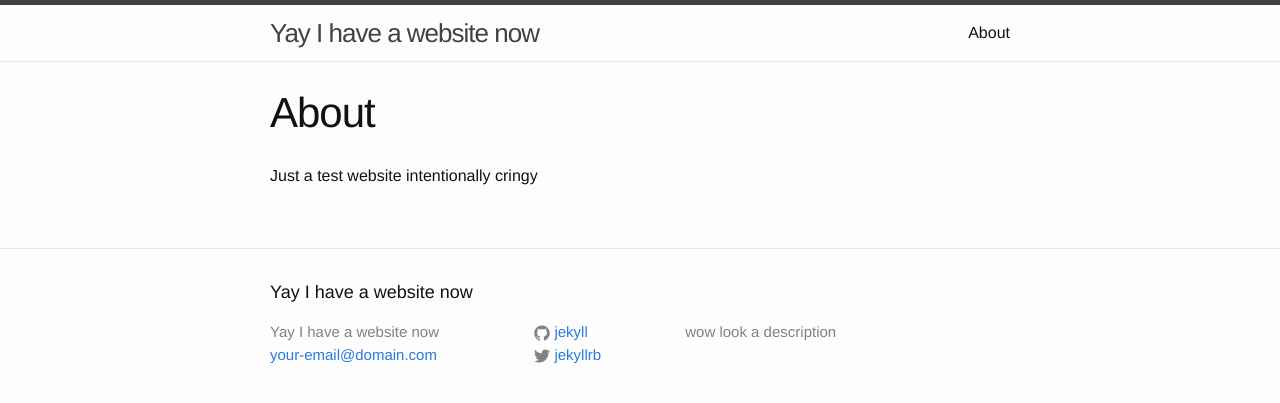
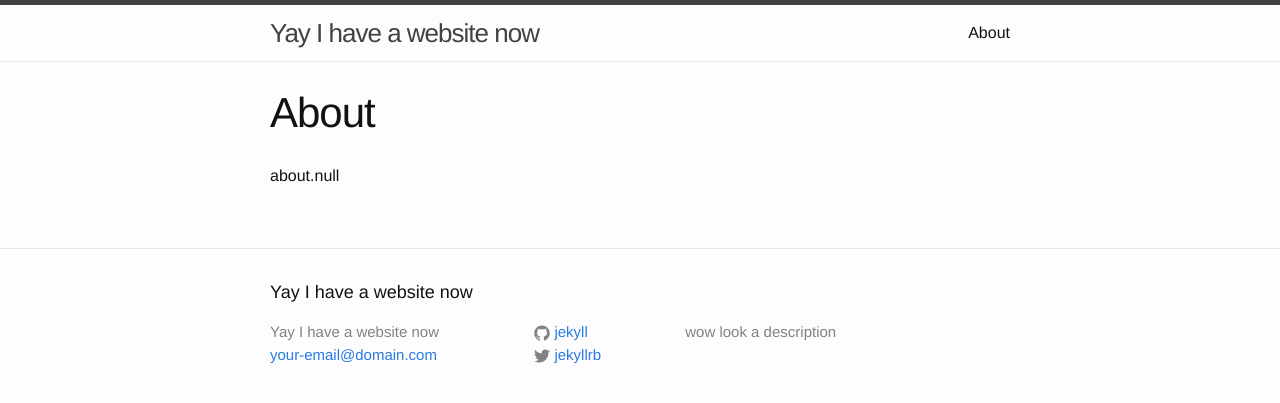
Before and after one commit to SpaceNerd95251/SpaceNerd95251.github.io, a Jekyll site: the page built from about.md, in a window 1280 px wide. Shown: the top 403 px of the page. Built offline with Jekyll 4.4.1, drawn with Linux system fonts in a browser that asks for light colours.

Commit message:
Update about.md

```diff
--- a/about.md
+++ b/about.md
@@ -4,4 +4,4 @@ title: About
 permalink: /about/
 ---
 
-Just a test website intentionally cringy
+about.null
```
